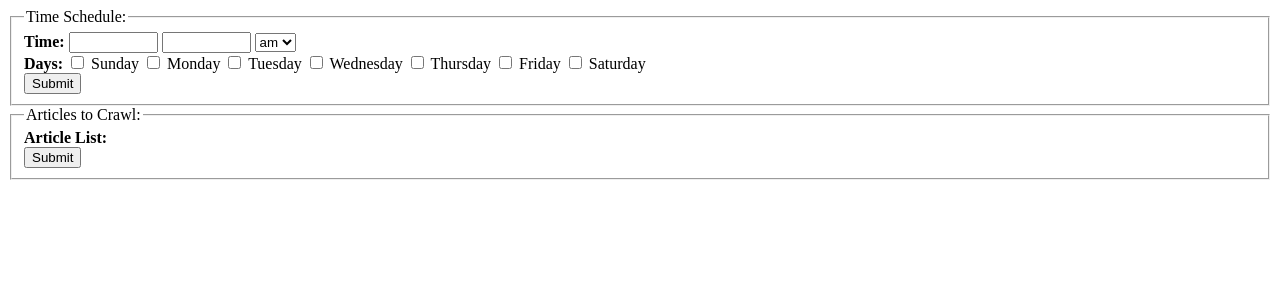
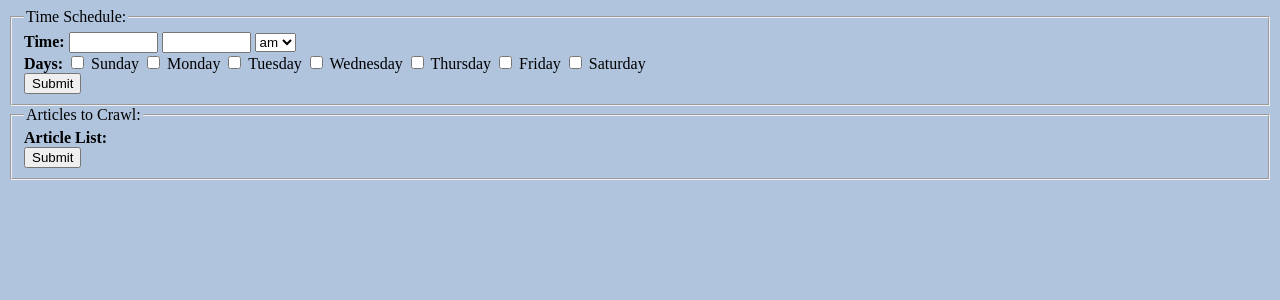
Before and after one commit to nolancash/know-crawler, a PHP site: page / in a window 1280 px wide. Shown: the top 300 px of the page. Run offline with PHP 8.4, Linux system fonts and the light colour scheme; data that the repository does not hold is empty; some libraries are stand-ins or nearby versions.

Commit message:
Added CSS file for front page

```diff
--- /dev/null
+++ b/public_html/index.css
@@ -0,0 +1,3 @@
+body {
+	background-color: #b0c4de;
+}
--- a/public_html/index.php
+++ b/public_html/index.php
@@ -5,9 +5,8 @@
 		<title>KNOW-Crawler Settings</title>
 
 		<!-- CSS stylesheet -->
-		<!--
-		<link href="GALINA's FILE HERE" type="text/css" rel="stylesheet" />
-		-->
+		<link href="index.css" type="text/css" rel="stylesheet" />
+
 
 		<!-- Linked JavaScript files -->
 		<!-- some JS libraries I used before, we can use them if we want later -->
```
